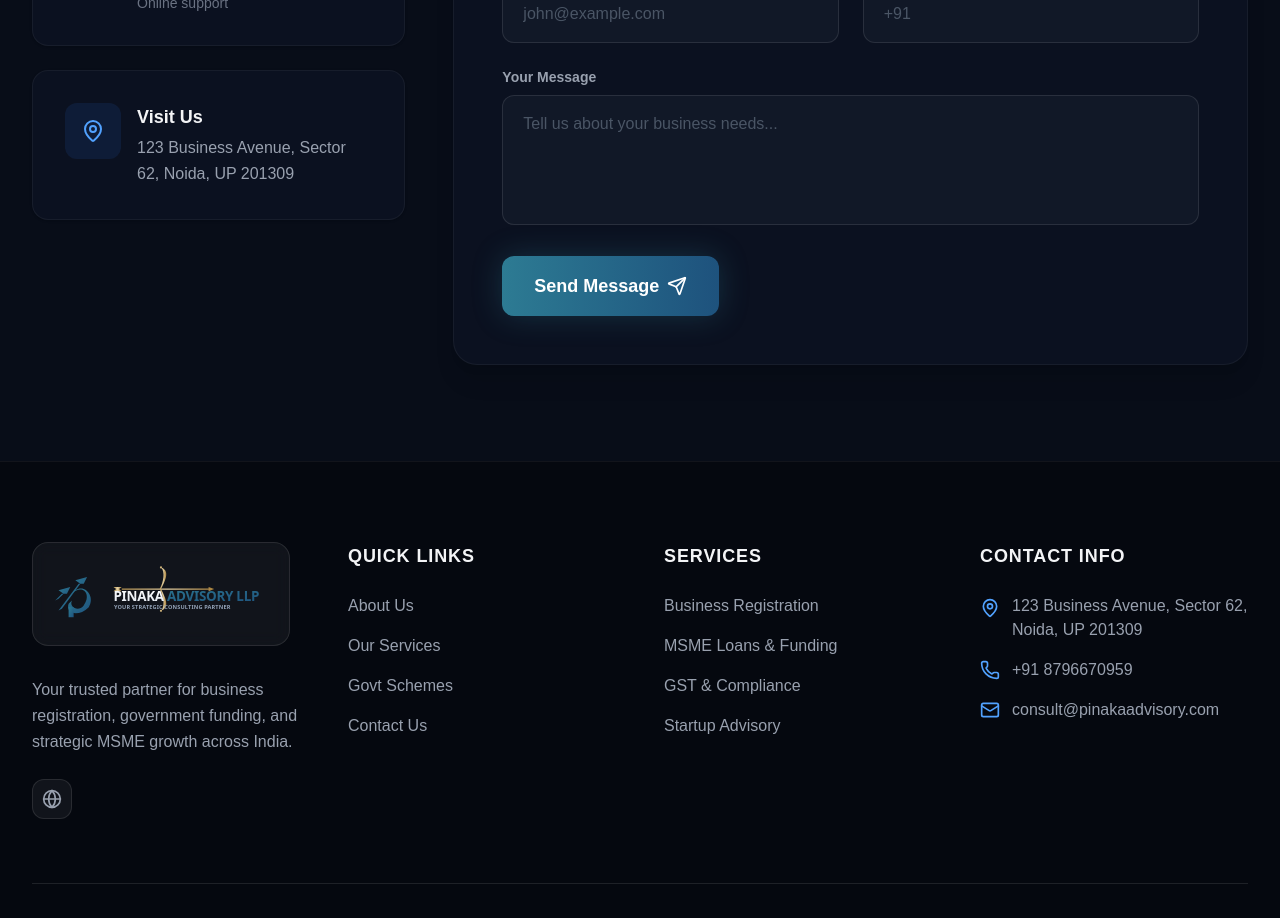
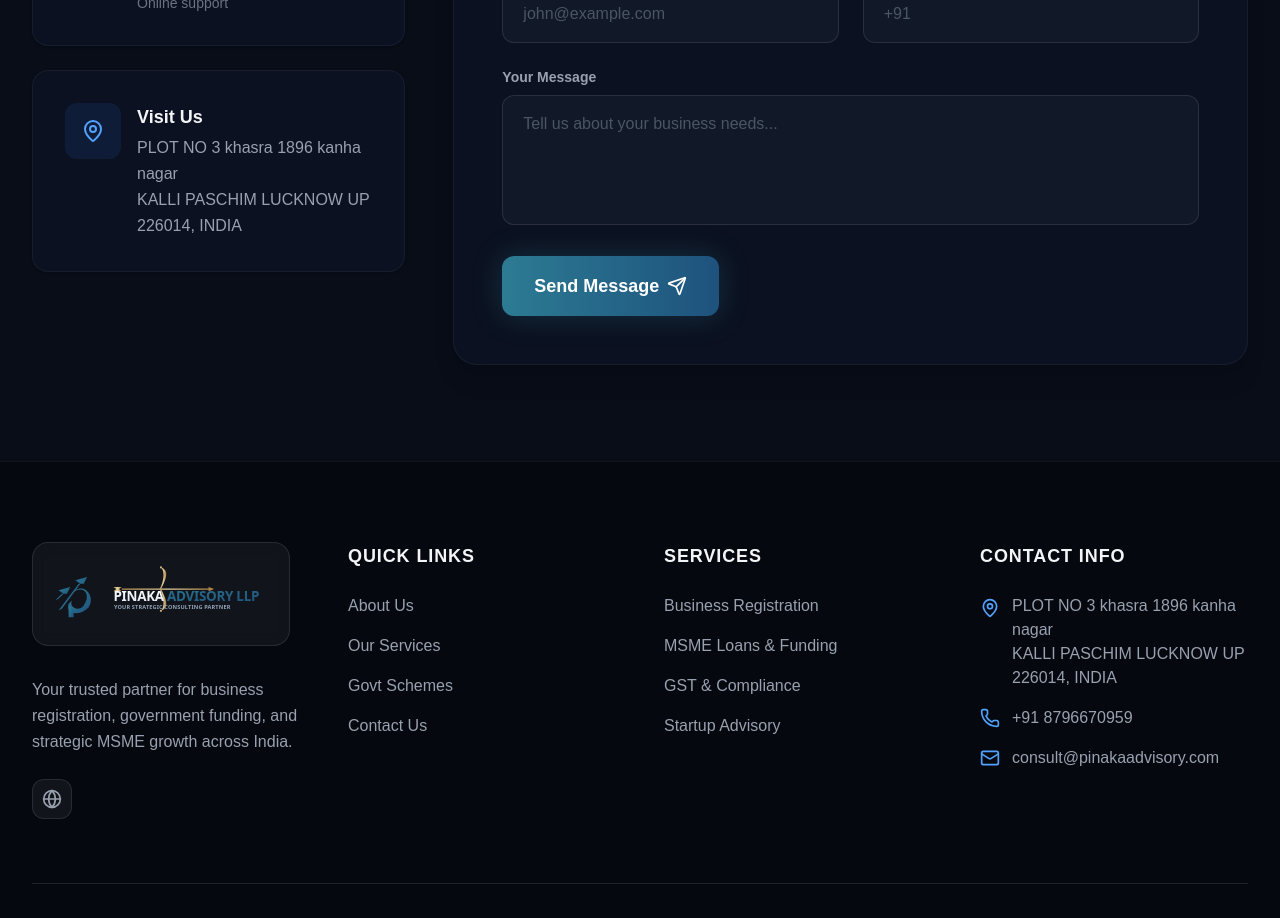
Before and after one commit to aviral2910/pinaka, a Next.js app: page / in a window 1280 px wide. Shown: the part 5440-6358 px from the top of the page. Built offline with nearby package versions, Linux system fonts and the light colour scheme.

Commit message:
Update address to Kalli Paschim Lucknow

```diff
--- a/src/components/Contact.tsx
+++ b/src/components/Contact.tsx
@@ -63,7 +63,7 @@ export default function Contact() {
               </div>
               <div>
                 <h4 className="text-lg font-bold text-gray-100 mb-1">Visit Us</h4>
-                <p className="text-gray-400 leading-relaxed">123 Business Avenue, Sector 62, Noida, UP 201309</p>
+                <p className="text-gray-400 leading-relaxed">PLOT NO 3 khasra 1896 kanha nagar<br />KALLI PASCHIM LUCKNOW UP 226014, INDIA</p>
               </div>
             </motion.div>
           </div>
--- a/src/components/Footer.tsx
+++ b/src/components/Footer.tsx
@@ -44,7 +44,7 @@ export default function Footer() {
             <ul className="space-y-4">
               <li className="flex items-start gap-3 text-gray-400">
                 <MapPin className="h-5 w-5 text-blue-400 shrink-0 mt-1" />
-                <span>123 Business Avenue, Sector 62,<br />Noida, UP 201309</span>
+                <span>PLOT NO 3 khasra 1896 kanha nagar<br />KALLI PASCHIM LUCKNOW UP 226014, INDIA</span>
               </li>
               <li className="flex items-center gap-3 text-gray-400">
                 <Phone className="h-5 w-5 text-blue-400 shrink-0" />
```
